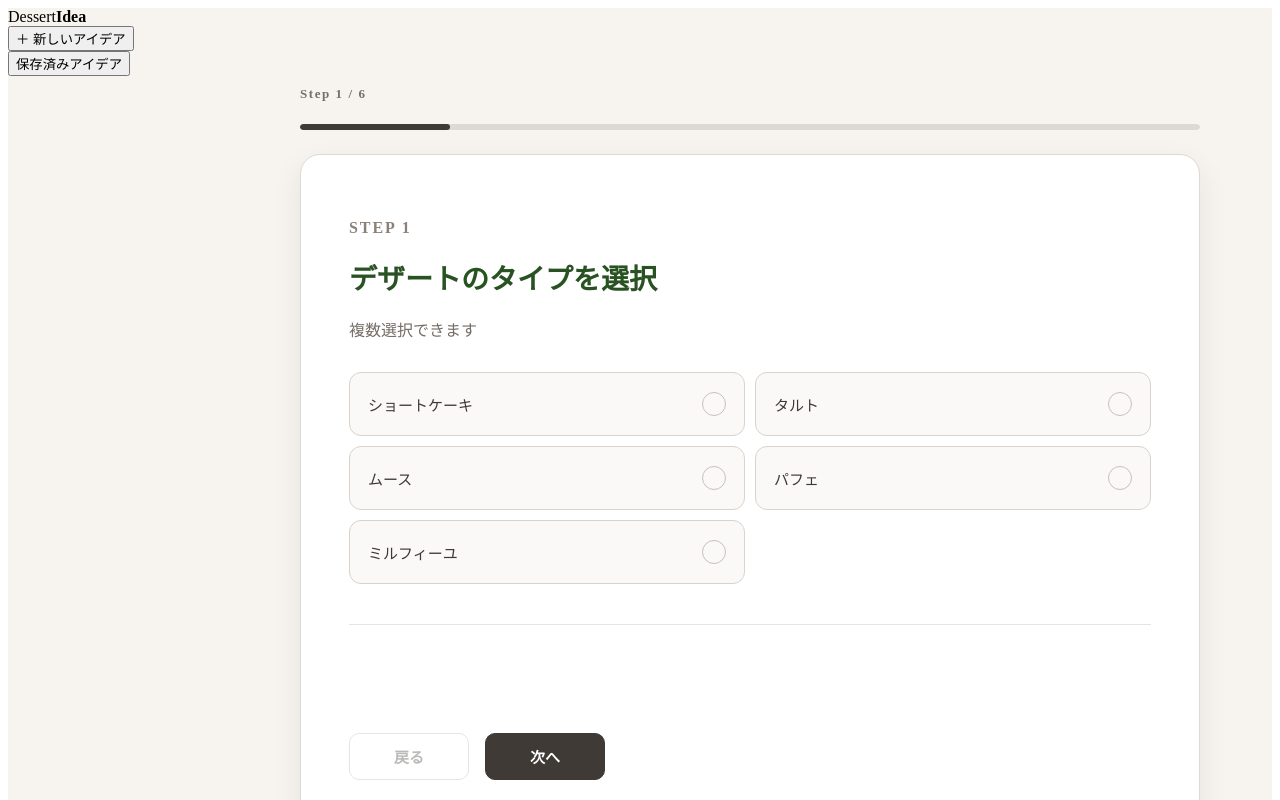
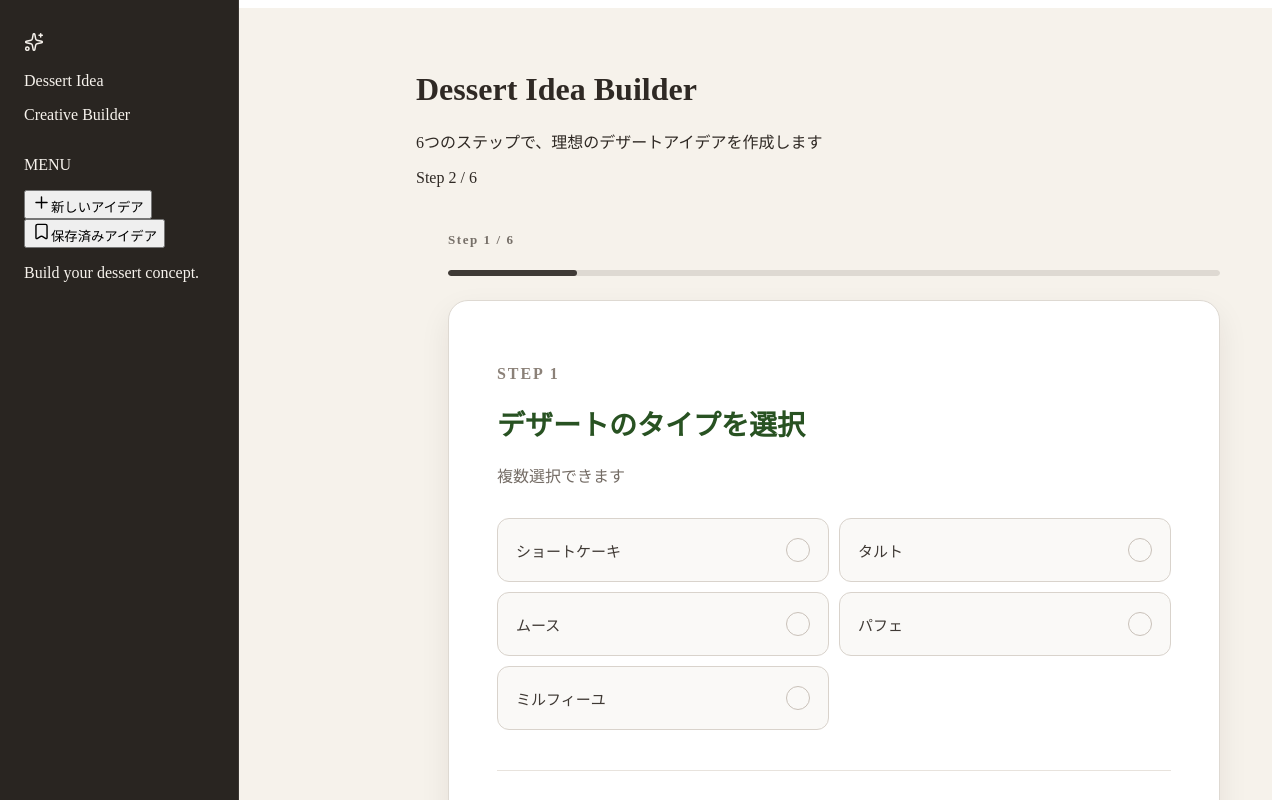
Before and after one commit to usamiyouhei/dessert_idea_builder, a Next.js app: page /idea-builder in a window 1280 px wide. Shown: the top 800 px of the page. Built offline with nearby package versions, Linux system fonts and the light colour scheme.

Commit message:
update css

```diff
--- a/package.json
+++ b/package.json
@@ -9,6 +9,7 @@
     "lint": "eslint"
   },
   "dependencies": {
+    "lucide-react": "^1.28.0",
     "next": "16.2.10",
     "react": "19.2.4",
     "react-dom": "19.2.4",
--- a/src/app/idea-builder/page.tsx
+++ b/src/app/idea-builder/page.tsx
@@ -68,6 +68,16 @@ export default function HomePage() {
 
   const handleNext = () => {
     setStep((prev) => Math.min(prev + 1, 5));
+  };
+
+  const handleNewIdea = () => {
+    setStep(0);
+    setSelectedDessertTypes([]);
+    setSelectedFlavors([]);
+    setSelectedShapes([]);
+    setSelectedTextures([]);
+    setSelectedTemperatures([]);
+    setSelectedDecorations([]);
   };
 
   const renderStep = () => {
@@ -144,7 +154,13 @@ export default function HomePage() {
   };
 
   return (
-    <main>
+    <AppShell
+      title="Dessert Idea Builder"
+      description="6つのステップで、理想のデザートアイデアを作成します"
+      currentStep={step + 1}
+      totalSteps={6}
+      onNewIdea={handleNewIdea}
+    >
       <BuilderView
         step={step}
         onBack={handleBack}
@@ -153,6 +169,6 @@ export default function HomePage() {
       >
         {renderStep()}
       </BuilderView>
-    </main>
+    </AppShell>
   );
 }
--- a/src/components/layout/AppShell/AppShell.module.scss
+++ b/src/components/layout/AppShell/AppShell.module.scss
@@ -1,26 +1,27 @@
 .appShell {
-  display: grid;
-  grid-template-columns: 220px minmax(0, 1fr);
+  display: flex;
   min-height: 100vh;
-  background: #f7f4ef;
+  color: #2f2924;
+  background-color: #f6f2eb;
 }
 
-.content {
+.mainArea {
   display: flex;
+  flex: 1;
   min-width: 0;
   min-height: 100vh;
   flex-direction: column;
+  margin-left: 190px;
 }
 
 .main {
   flex: 1;
-  min-width: 0;
-  padding: 32px;
+  padding: 20px 28px 32px;
 }
 
-@media (max-width: 768px) {
-  .appShell {
-    grid-template-columns: 1fr;
+@media (max-width: 980px) {
+  .mainArea {
+    margin-left: 0;
   }
   .main {
     padding: 20px;
--- a/src/components/layout/Sidebar/Sidebar.module.scss
+++ b/src/components/layout/Sidebar/Sidebar.module.scss
@@ -0,0 +1,18 @@
+.sidebar {
+  position: fixed;
+  top: 0;
+  left: 0;
+  inset: 0 auto 0 0;
+  z-index: 20;
+
+  display: flex;
+  flex-direction: column;
+
+  width: 190px;
+  min-height: 100vh;
+  padding: 32px 24px;
+
+  color: #f7f3ed;
+  background-color: #292521;
+  border-right: 1px solid rgba(255, 255, 255, 0.08);
+}
--- a/src/components/layout/Sidebar/Sidebar.tsx
+++ b/src/components/layout/Sidebar/Sidebar.tsx
@@ -1,30 +1,53 @@
+"use client";
+
 import React from "react";
 import styles from "./Sidebar.module.scss";
+import { useRouter } from "next/navigation";
+import { Bookmark, Plus, Sparkles } from "lucide-react";
 type SidebarProps = {
   onNewidea: () => void;
 };
 
 export default function Sidebar({ onNewidea }: SidebarProps) {
+  const router = useRouter();
   return (
     <aside className={styles.sidebar}>
-      <div className={styles.logo}>
-        <span>Dessert</span>
-        <strong>Idea</strong>
+      <div className={styles.logoArea}>
+        <div className={styles.logoIcon}>
+          <Sparkles size={20} strokeWidth={1.8} />
+        </div>
+
+        <div>
+          <p className={styles.logoTitle}>Dessert Idea</p>
+          <p className={styles.logoSubtitle}>Creative Builder</p>
+        </div>
       </div>
 
       <nav className={styles.navigation}>
+        <p className={styles.navigationLabel}>MENU</p>
+
         <button
           type="button"
-          className={styles.newIdeaButton}
-          onClick={onNewidea}
+          className={`${styles.navigationItem} ${styles.active}`}
+          onClick={() => router.push("/idea-builder")}
         >
-          ＋ 新しいアイデア
+          <Plus size={19} strokeWidth={1.8} />
+          <span>新しいアイデア</span>
         </button>
 
-        <button type="button" className={styles.navItem}>
-          保存済みアイデア
+        <button
+          type="button"
+          className={styles.navigationItem}
+          onClick={() => router.push}
+        >
+          <Bookmark size={19} strokeWidth={1.8} />
+          <span>保存済みアイデア</span>
         </button>
       </nav>
+
+      <div className={styles.sidebarFooter}>
+        <p>Build your dessert concept.</p>
+      </div>
     </aside>
   );
 }
```
Also changed, not shown: 1 other file (tests, documents, lock files or other folders).
